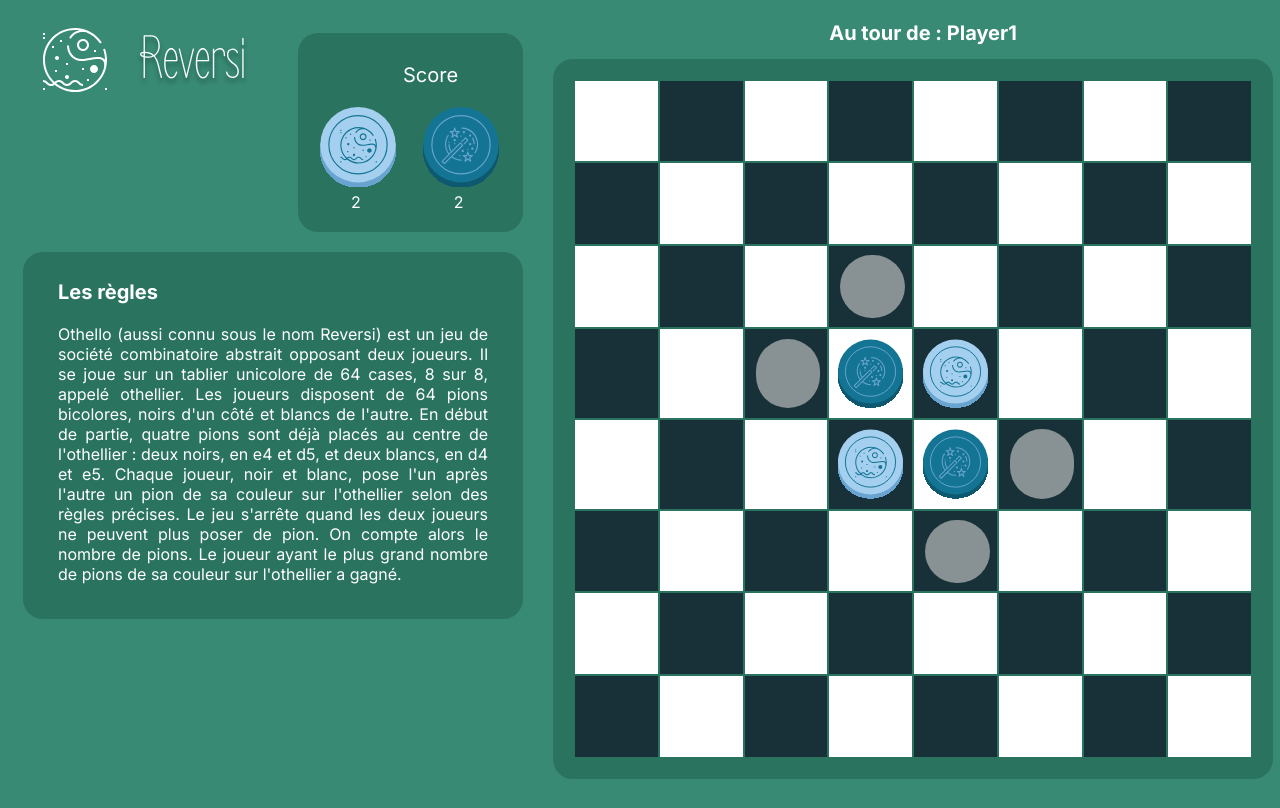
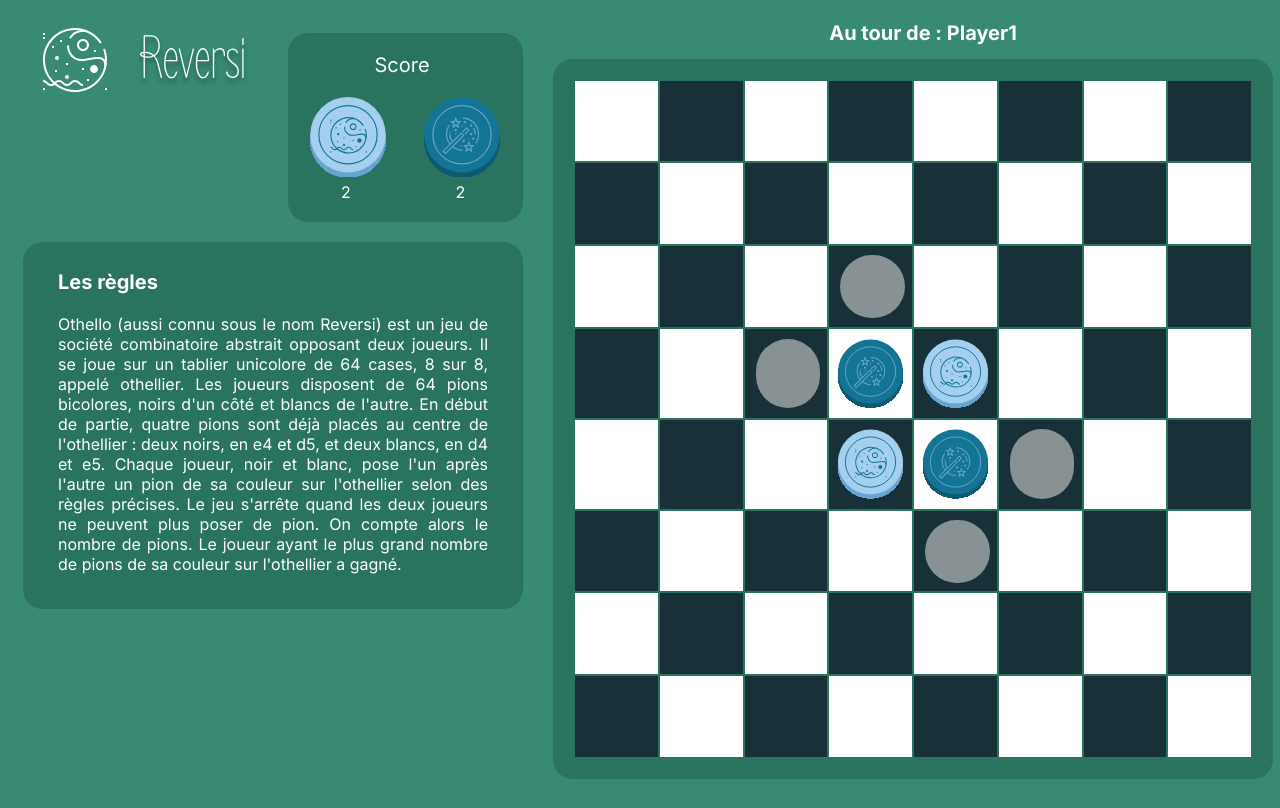
Before and after one commit to Jerome-GBZ/Jeu_Reversi, an Angular app: page / in a window 1280 px wide. Built offline with nearby package versions, Linux system fonts and the light colour scheme.

Commit message:
observable score

```diff
--- a/src/app/app.component.scss
+++ b/src/app/app.component.scss
@@ -103,7 +103,7 @@ p{
 }
 
 .right-element {
-    margin-left: 40px;
+    margin-left: 22%;
 }
 
 .score-container > .left-element > .pionAllie , .score-container > .right-element > .pionAllie {
@@ -149,15 +149,14 @@ p {
     background-color: #2A735F;
     border-radius: 20px;
     margin-top: 25px;
-    width: 45%;
+    width: 47%;
     margin-left: 50px;
     margin-bottom: 20px;
 }
 
 .scorestreak {
     font-size: 20px;
-    width: 100%;
-    padding-top: 10px;
+    width: 80%;
     text-align: center;
 }
 
--- a/src/app/app.component.ts
+++ b/src/app/app.component.ts
@@ -18,7 +18,12 @@ export class AppComponent {
   public ennemiScore = 2;
 
   constructor(public RGS: ReversiGameEngineService, private ia: IaService) {
-    this.RGS.gameStateObs
+    // this.RGS.gameStateObs
+
+    RGS.gameStateObs.subscribe( gs => {
+        console.log("Un coup jouer !!!");
+        this.updateScore();
+    });
   }
 
 
```
